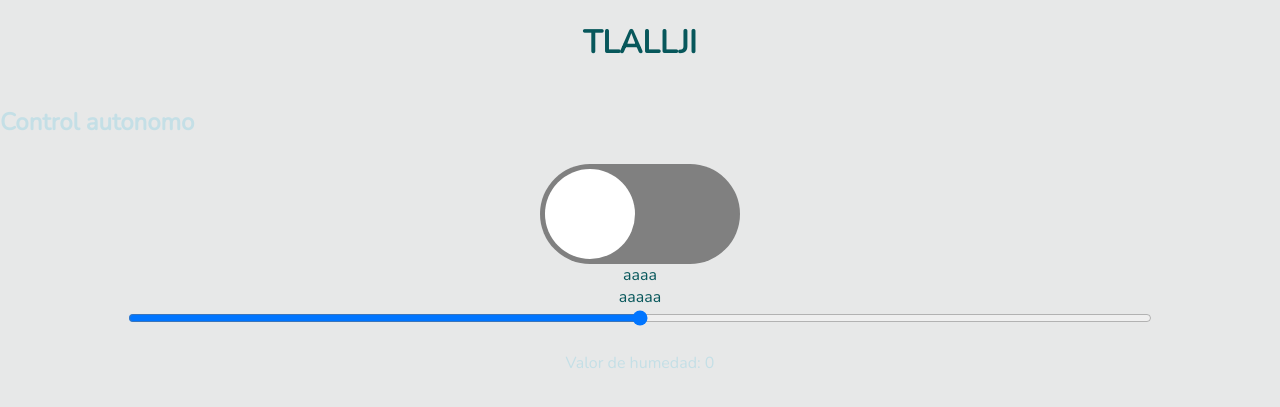
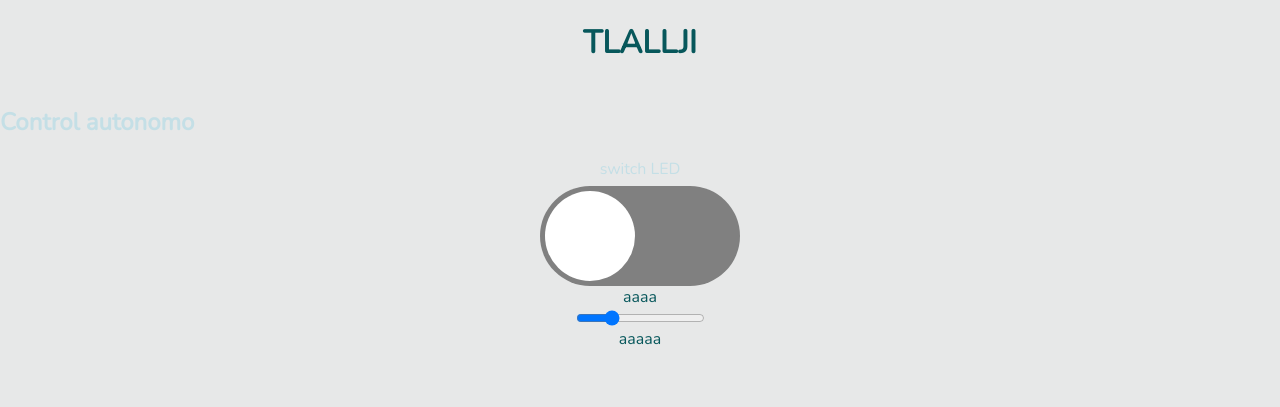
Before and after one commit to NC0D3/TLALLJI, a Flask app: template templates/index.html in a window 1280 px wide. Shown: the top 407 px of the page. Run offline with Flask 3, Linux system fonts and the light colour scheme; the template is opened without the code that fills it, so the values that code supplies are empty; some libraries are stand-ins or nearby versions.

Commit message:
Update index.html

```diff
--- a/templates/index.html
+++ b/templates/index.html
@@ -15,14 +15,12 @@
 	<h1>TLALLJI</h1>
 	<h2>Control autonomo</h2>
 	<div class="container">
+		<span>switch LED</span>
 		<input id="toggleBtn" type="checkbox" onchange="ToggleLED()" />
 		<label for="toggleBtn" id="lblLED">Toggle</label>
-		<span id="ADC0" class="DATAOUT">aaaa</span>
+		<span id="lblHumedad" class="DATAOUT">aaaa</span>
+		<input type="range" value="25" id="sldrHumedad">
 		<span id="voltaje" class="DATAOUT">aaaaa</span>
-	</div>
-	<div class="slider-container">
-		<input type="range" min="0" max="100" value="50" class="slider" id="mySlider">
-		<p id="humidityValue">Valor de humedad: <span id="humiditySpan">0</span></p>
 	</div>
 
 
@@ -47,14 +45,15 @@
 		eventSource.addEventListener('humedad', function (event) {
 			// Actualiza el valor en el span y establece el fondo del slider
 			var receivedHumidity = event.data;
-			document.getElementById('humiditySpan').textContent = receivedHumidity;
-			var slider = document.getElementById('mySlider');
-			slider.style.background = 'linear-gradient(to right, #4CAF50 0%, #4CAF50 ' + receivedHumidity + '%, #f0f0f0 ' + receivedHumidity + '%, #f0f0f0 100%)';
+			let valorMinimo = 26100;
+			let valorMaximo = 5500;
+			let porcentaje = ((valor - valorMinimo) / (valorMaximo - valorMinimo)) * 100;
+			var slider = document.getElementById('sldrHumedad');
+			slider.style.background = 'background: linear-gradient(to right, var(--main-color-active-text) 0%, var(--main-color-active-text) '+porcentaje+'%, grey '+porcentaje+'%, grey 100%)';
 			console.log('Evento humedad recibido:', event.data);
 			document.getElementById('voltaje').textContent = 'voltaje: '+receivedHumidity;
 			// Aquí puedes manejar los datos del evento1 como desees
 		});
-
 	</script>
 
 </body>
```
